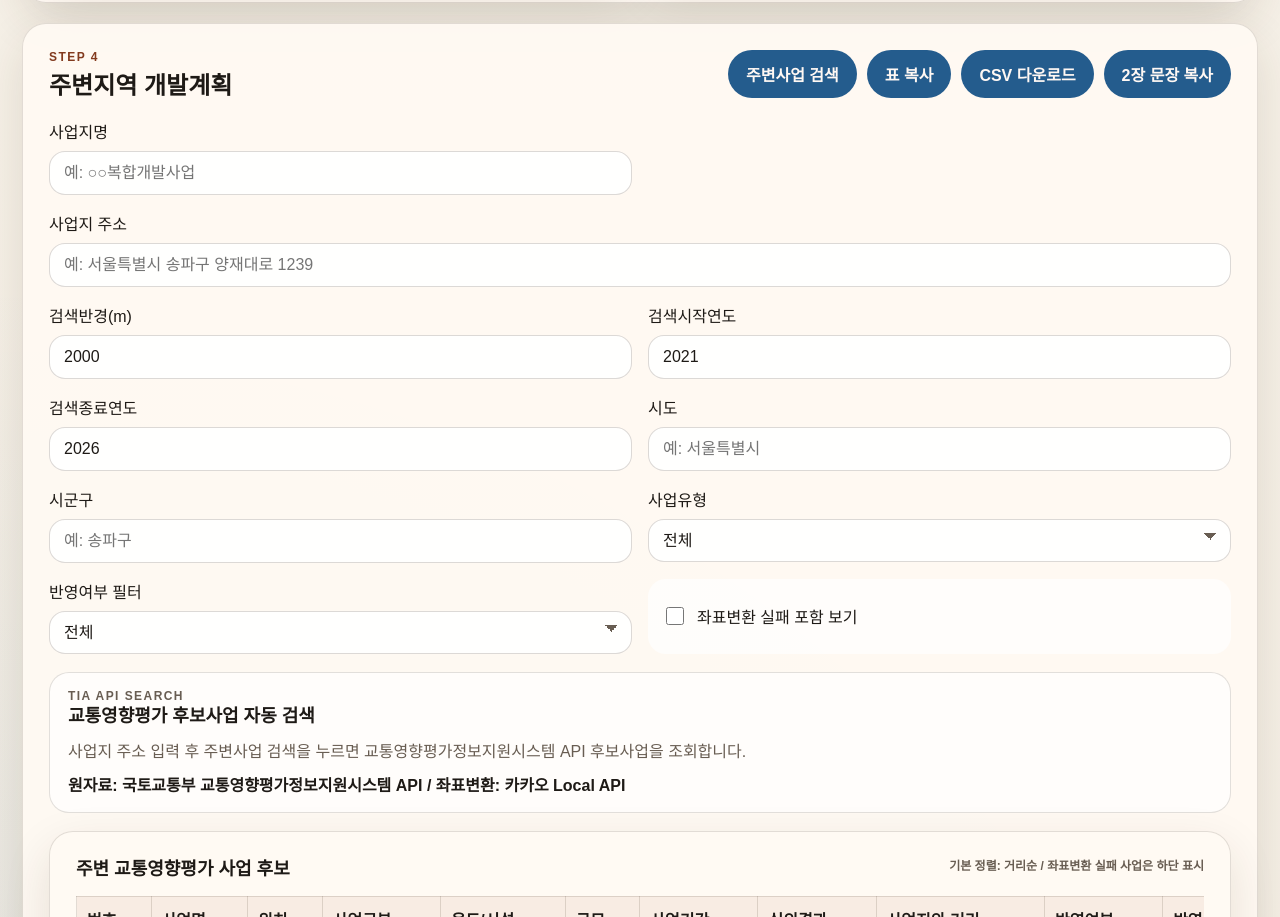
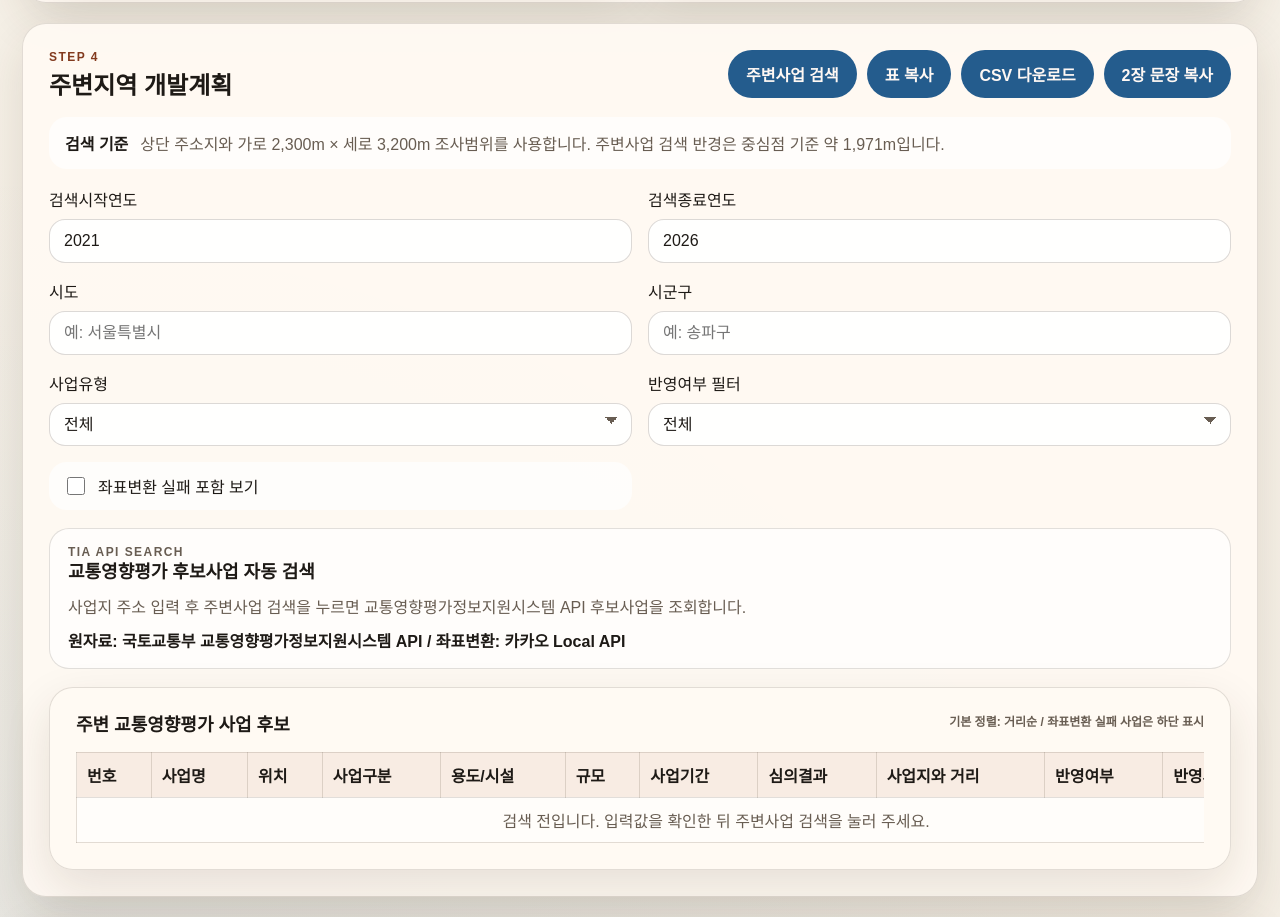
Before and after one commit to danba1229/tia-swa-calculation, a Next.js app: page / in a window 1280 px wide. Shown: the part 3894-4811 px from the top of the page. Built offline with nearby package versions, Linux system fonts and the light colour scheme.

Commit message:
Use scope inputs for development search

```diff
--- a/app/globals.css
+++ b/app/globals.css
@@ -836,6 +836,23 @@ button.mini-button {
   grid-column: span 2;
 }
 
+.scope-linked-note {
+  display: flex;
+  gap: 12px;
+  align-items: center;
+  margin: 16px 0;
+  padding: 14px 16px;
+  border: 1px solid var(--border);
+  border-radius: 18px;
+  background: rgba(255, 255, 255, 0.72);
+  color: var(--muted);
+}
+
+.scope-linked-note strong {
+  color: var(--ink);
+  white-space: nowrap;
+}
+
 .checkbox-label {
   display: flex;
   min-height: 48px;
--- a/components/TiaResearchBuilder.jsx
+++ b/components/TiaResearchBuilder.jsx
@@ -95,9 +95,6 @@ function createConstructionPlanRow(overrides = {}) {
 
 function createBlankDevelopmentSearch(overrides = {}) {
   return {
-    siteName: "",
-    siteAddress: "",
-    radiusMeters: "2000",
     startYear: "2021",
     endYear: "2026",
     sido: "",
@@ -166,6 +163,11 @@ function getScopeDimensions(basics) {
   const width = toNumber(basics?.rectWidth) || Number(DEFAULT_SCOPE_WIDTH);
   const height = toNumber(basics?.rectHeight) || Number(DEFAULT_SCOPE_HEIGHT);
   return { width, height };
+}
+
+function getDevelopmentRadiusMeters(basics) {
+  const { width, height } = getScopeDimensions(basics);
+  return Math.ceil(Math.sqrt((width / 2) ** 2 + (height / 2) ** 2));
 }
 
 function toSortableNumber(value) {
@@ -546,7 +548,7 @@ export default function TiaResearchBuilder({ kakaoJsKey, embedded = false }) {
   const verification = form.statisticsVerification;
   const developmentSearch = { ...createBlankDevelopmentSearch(), ...(form.developmentSearch || {}) };
   const developmentResult = { ...createBlankDevelopmentResult(), ...(form.developmentResult || {}) };
-  const developmentRadius = toNumber(developmentSearch.radiusMeters) || 2000;
+  const developmentRadius = getDevelopmentRadiusMeters(form.basics);
   const developmentResults = Array.isArray(developmentResult.results) ? developmentResult.results : [];
   const displayedDevelopmentResults = developmentResults.filter((result) => {
     const statusMatches = developmentSearch.statusFilter === "전체" || result.reflectionStatus === developmentSearch.statusFilter;
@@ -848,6 +850,10 @@ export default function TiaResearchBuilder({ kakaoJsKey, embedded = false }) {
         }
       }
 
+      if (field === "siteAddress" || field === "rectWidth" || field === "rectHeight") {
+        next.developmentResult = createBlankDevelopmentResult();
+      }
+
       return next;
     });
 
@@ -927,9 +933,8 @@ export default function TiaResearchBuilder({ kakaoJsKey, embedded = false }) {
   function getDevelopmentPayload() {
     const search = { ...createBlankDevelopmentSearch(), ...(form.developmentSearch || {}) };
     return {
-      siteName: search.siteName,
-      siteAddress: safe(search.siteAddress) || safe(form.basics.siteAddress),
-      radiusMeters: toNumber(search.radiusMeters) || 2000,
+      siteAddress: safe(form.basics.siteAddress),
+      radiusMeters: getDevelopmentRadiusMeters(form.basics),
       startYear: toNumber(search.startYear) || "",
       endYear: toNumber(search.endYear) || "",
       sido: search.sido,
@@ -959,8 +964,6 @@ export default function TiaResearchBuilder({ kakaoJsKey, embedded = false }) {
       developmentSearch: {
         ...createBlankDevelopmentSearch(),
         ...(current.developmentSearch || {}),
-        siteAddress: payload.siteAddress,
-        radiusMeters: String(payload.radiusMeters),
       },
       developmentResult: createBlankDevelopmentResult({ loading: true, searched: true }),
     }));
@@ -1069,7 +1072,7 @@ export default function TiaResearchBuilder({ kakaoJsKey, embedded = false }) {
 
   async function copyDevelopmentDraft() {
     const summary = developmentResult.summary || {};
-    const radius = toNumber(developmentSearch.radiusMeters) || 2000;
+    const radius = getDevelopmentRadiusMeters(form.basics);
     const reflect = toNumber(summary.reflectCount);
     const review = toNumber(summary.reviewCount);
     const reference = toNumber(summary.referenceCount);
@@ -1910,19 +1913,12 @@ export default function TiaResearchBuilder({ kakaoJsKey, embedded = false }) {
           </div>
         </div>
 
+        <div className="scope-linked-note">
+          <strong>검색 기준</strong>
+          <span>상단 주소지와 가로 {formatNumber(getScopeDimensions(form.basics).width)}m × 세로 {formatNumber(getScopeDimensions(form.basics).height)}m 조사범위를 사용합니다. 주변사업 검색 반경은 중심점 기준 약 {formatNumber(developmentRadius)}m입니다.</span>
+        </div>
+
         <div className="form-grid compact-grid development-form">
-          <label>
-            <span>사업지명</span>
-            <input value={developmentSearch.siteName} onChange={(event) => updateDevelopmentSearch({ siteName: event.target.value })} placeholder="예: ○○복합개발사업" />
-          </label>
-          <label className="wide">
-            <span>사업지 주소</span>
-            <input value={developmentSearch.siteAddress || form.basics.siteAddress} onChange={(event) => updateDevelopmentSearch({ siteAddress: event.target.value })} placeholder="예: 서울특별시 송파구 양재대로 1239" />
-          </label>
-          <label>
-            <span>검색반경(m)</span>
-            <input type="number" value={developmentSearch.radiusMeters} onChange={(event) => updateDevelopmentSearch({ radiusMeters: event.target.value })} placeholder="2000" />
-          </label>
           <label>
             <span>검색시작연도</span>
             <input type="number" value={developmentSearch.startYear} onChange={(event) => updateDevelopmentSearch({ startYear: event.target.value })} placeholder="2021" />
```
